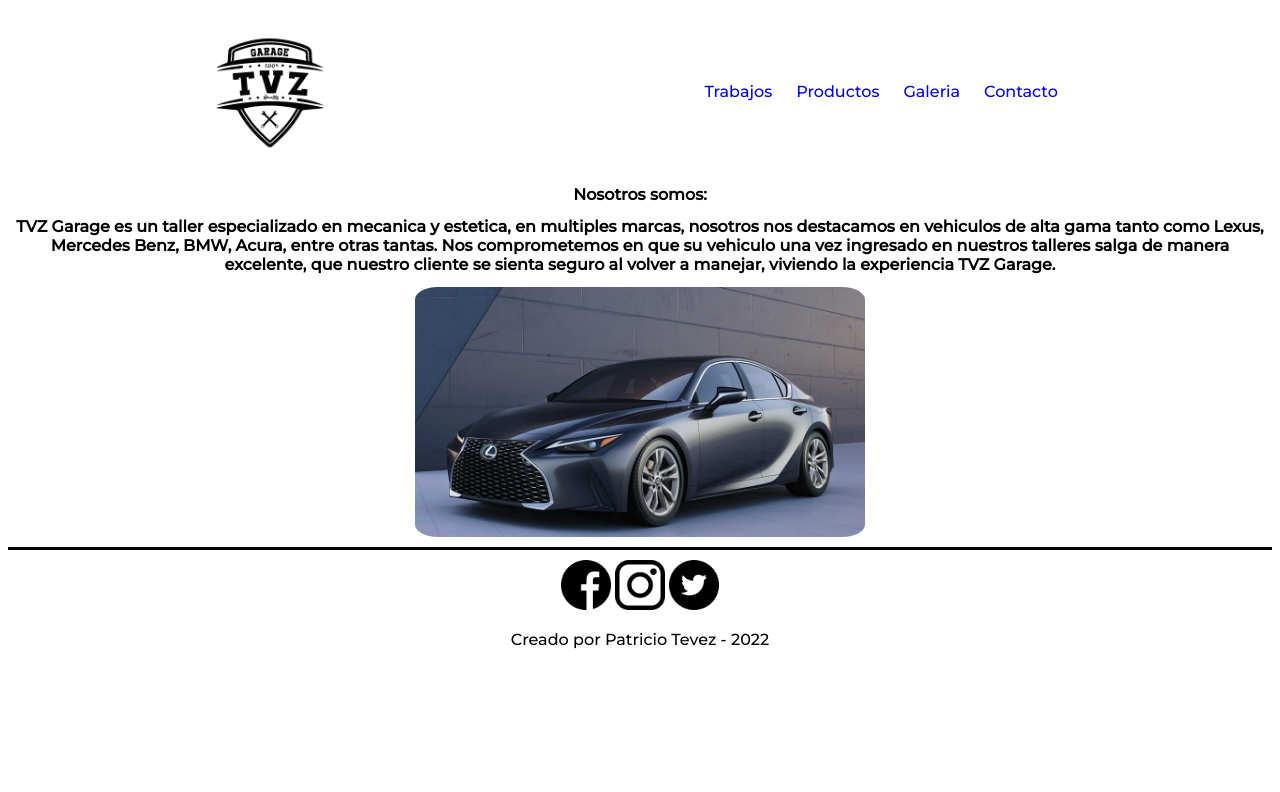
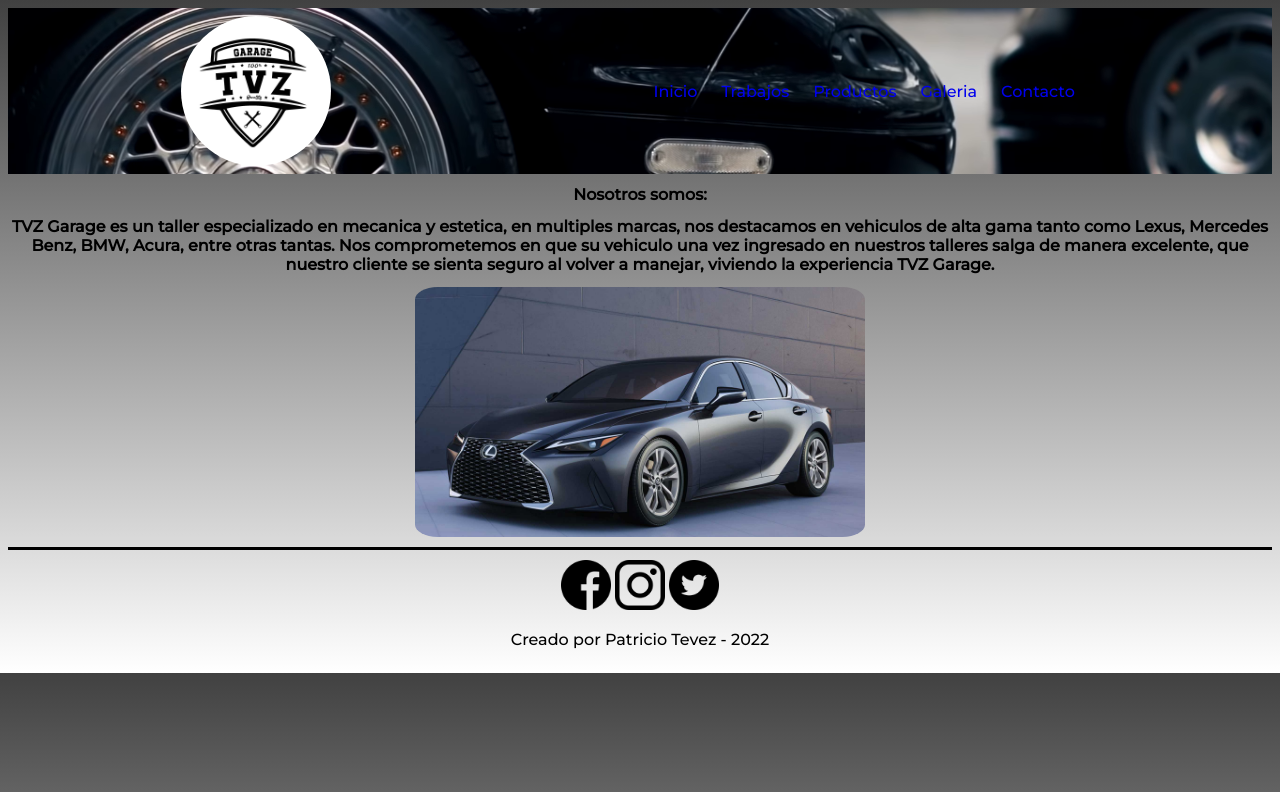
Before and after one commit to patotevez/TVZ-Garage, a plain HTML site: page index.html in a window 1280 px wide. Drawn offline with Linux system fonts and the light colour scheme.

Commit message:
Tercera Fase - Se modifico Index + CSS

```diff
--- a/css/style.css
+++ b/css/style.css
@@ -1,5 +1,7 @@
+
 body {
     font-family: 'Montserrat', sans-serif;
+    background: linear-gradient(rgb(65, 65, 65),rgb(255, 255, 255));
 }
 
 /* Grid Contenedor de Index */
@@ -20,6 +22,7 @@
 
 /* Grid Contenedor de Productos */
 .gridContainerProductos {
+    background-color: white;
     display: grid;
     grid-template-areas: "logo menu"
         "productos"
@@ -47,6 +50,8 @@
 /* GRID de Menu + Logo */
 .gridMenu {
     display: grid;
+    background-image: url(/img/FondoWeb1.png);
+    background-position: center;
     /* background: aqua; */
 
 }
@@ -63,6 +68,7 @@
 
 header {
     display: flex;
+    text-decoration: none;
     justify-content: space-around;
     align-items: center;
     padding: .5rem 2rem;
@@ -77,6 +83,7 @@
 .menu ul {
     display: flex;
     align-items: center;
+    text-decoration: none;
 }
 
 .menu li {
--- a/index.html
+++ b/index.html
@@ -31,6 +31,7 @@
                     </label>
 
                     <ul>
+                        <li><a href="./index.html">Inicio</a></li>
                         <li><a href="./trabajos.html">Trabajos</a></li>
                         <li><a href="./productos.html">Productos</a></li>
                         <li><a href="./galeria.html">Galeria</a></li>
@@ -45,8 +46,7 @@
             <div class="textoInicio">
                 <h1>Nosotros somos:</h1>
                 <h2>TVZ Garage es un taller especializado en mecanica y estetica, en multiples
-                    marcas,
-                    nosotros nos
+                    marcas, nos
                     destacamos en vehiculos de alta gama tanto como Lexus, Mercedes Benz, BMW, Acura, entre otras
                     tantas.
                     Nos
```
Also changed, not shown: img/Fondo_JDM.jpg (added).
